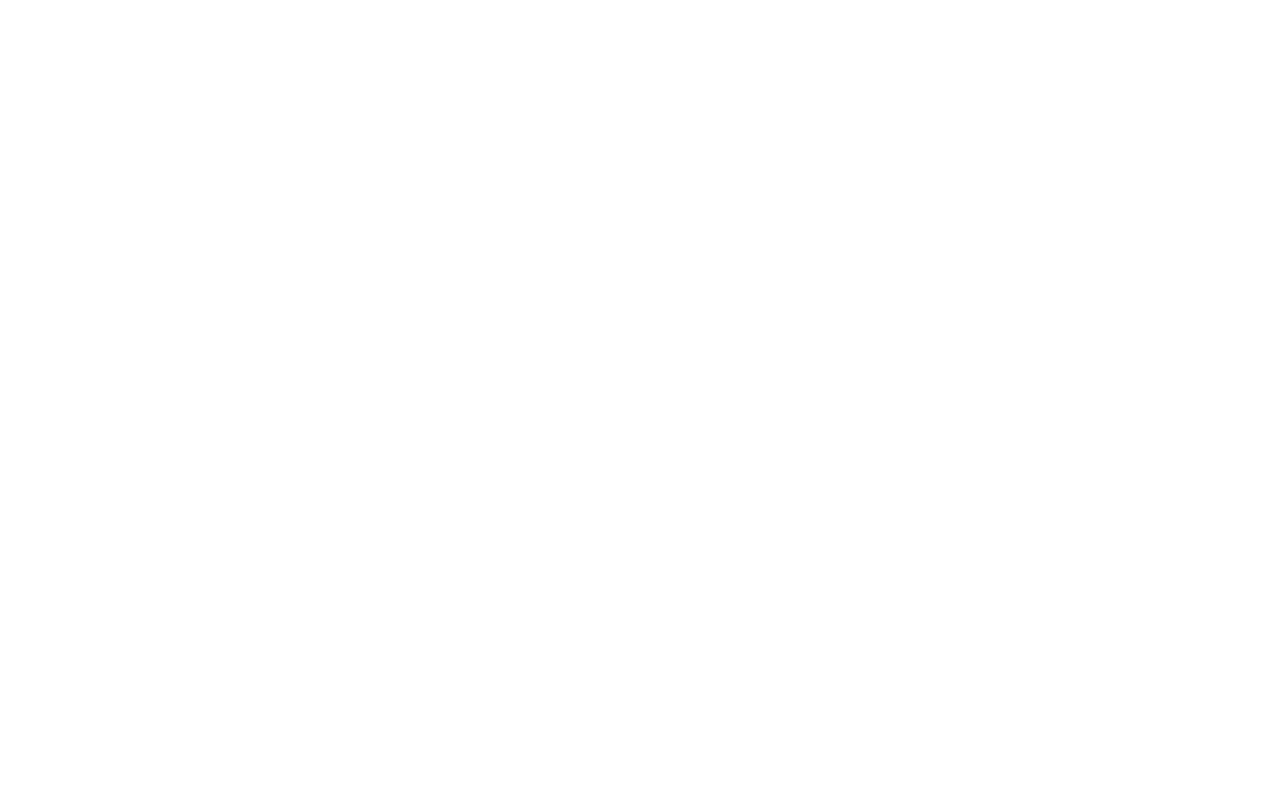
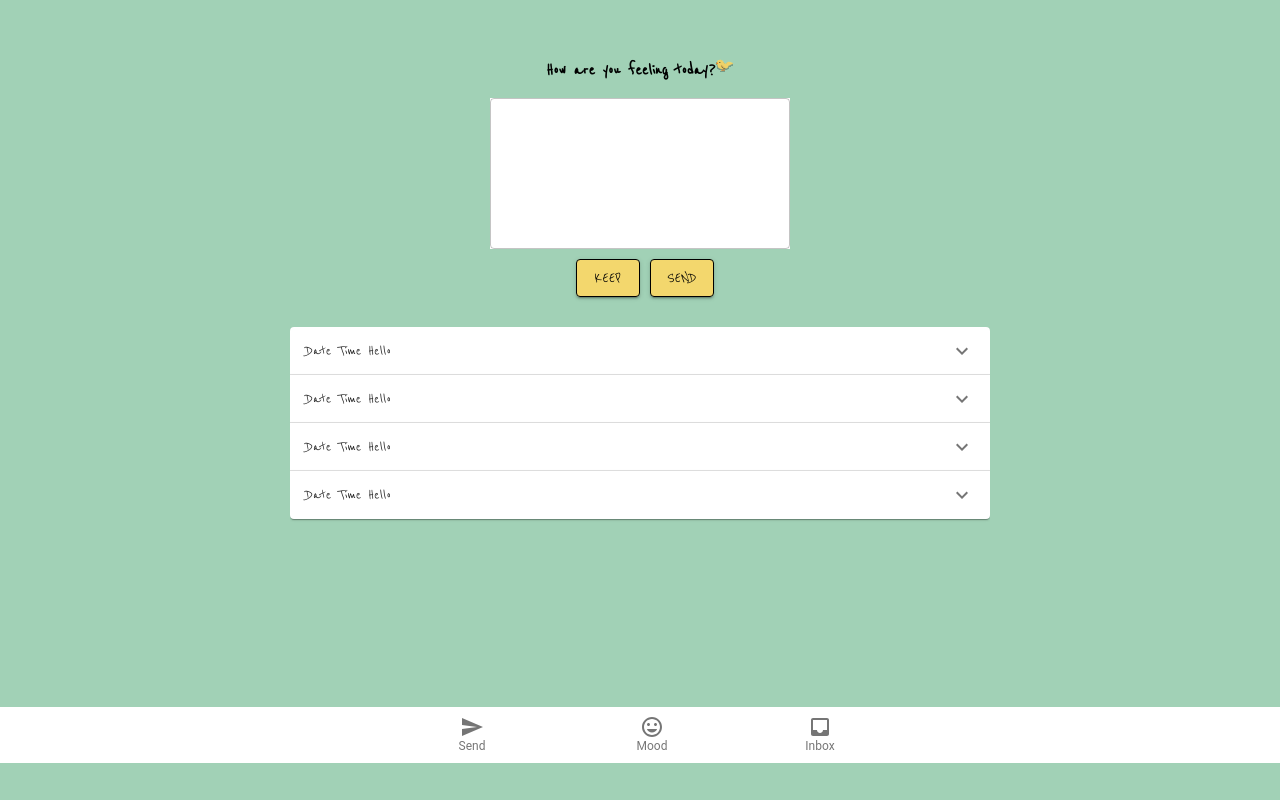
Before and after one commit to kishaprudente/madagascar, a React (Create React App) app in the folder client/: page /dashboard in a window 1280 px wide. Built offline with nearby package versions, Linux system fonts and the light colour scheme; a web font is replaced by a local one.

Commit message:
added bottom nav to dashboard

```diff
--- a/client/package.json
+++ b/client/package.json
@@ -4,11 +4,8 @@
   "private": true,
   "dependencies": {
     "@material-ui/core": "^4.10.1",
-
     "@material-ui/icons": "^4.9.1",
-
     "@material-ui/lab": "^4.0.0-alpha.55",
-
     "@testing-library/jest-dom": "^4.2.4",
     "@testing-library/react": "^9.3.2",
     "@testing-library/user-event": "^7.1.2",
--- a/client/src/App.js
+++ b/client/src/App.js
@@ -1,10 +1,12 @@
 import React from 'react';
+import { BrowserRouter as Router, Switch, Route } from 'react-router-dom';
 
 import Landing from './pages/Landing';
 import Login from './pages/Login';
 import Signup from './pages/Signup';
 import Reply from './pages/Reply';
-import { BrowserRouter as Router, Switch, Route } from 'react-router-dom';
+import Dashboard from './pages/Dashboard';
+// import BottomNav from './components/BottomNav';
 
 function App() {
   return (
@@ -14,6 +16,7 @@ function App() {
           <Route exact path="/" component={Landing} />
           <Route exact path="/login" component={Login} />
           <Route exact path="/signup" component={Signup} />
+          <Route exact path="/dashboard" component={Dashboard} />
           <Route exact path="/reply" component={Reply} />
         </Switch>
       </Router>
--- a/client/src/components/BottomNav.js
+++ b/client/src/components/BottomNav.js
@@ -1,5 +1,36 @@
 import React from 'react';
+import { Link } from 'react-router-dom';
+import { BottomNavigation, BottomNavigationAction } from '@material-ui/core';
+import { makeStyles } from '@material-ui/core/styles';
+import SendIcon from '@material-ui/icons/Send';
+import MoodIcon from '@material-ui/icons/Mood';
+import InboxIcon from '@material-ui/icons/Inbox';
+// import Send from '../assets/Send.svg';
+// import Inbox from '../assets/Inbox.svg';
+// import SendIcon from './SendIcon';
 
-const BottomNav = () => {};
+const useStyles = makeStyles({
+  root: {
+    width: '100vw',
+    bottom: 0,
+  },
+});
+
+const BottomNav = () => {
+  const classes = useStyles();
+
+  return (
+    <BottomNavigation showLabels className={classes.root}>
+      <BottomNavigationAction
+        component={Link}
+        to="/reply"
+        label="Send"
+        icon={<SendIcon />}
+      />
+      <BottomNavigationAction label="Mood" icon={<MoodIcon />} />
+      <BottomNavigationAction label="Inbox" icon={<InboxIcon />} />
+    </BottomNavigation>
+  );
+};
 
 export default BottomNav;
--- a/client/src/pages/Dashboard.js
+++ b/client/src/pages/Dashboard.js
@@ -12,6 +12,8 @@ import {
 import ExpandMoreIcon from '@material-ui/icons/ExpandMore';
 import chirpy from '../assets/chirpy.svg';
 
+import BottomNav from '../components/BottomNav';
+
 const Dashboard = () => {
   const [feelsToSend, setFeelsToSend] = useState('');
 
@@ -24,16 +26,17 @@ const Dashboard = () => {
     <Grid
       container
       style={container}
-      justify='center'
-      alignItems='center'
-      direction='column'
+      justify="center"
+      alignItems="center"
+      direction="column"
+      position="fixed"
     >
       <Grid item />
 
       <Grid item>
         <h3>
           How are you feeling today?
-          <img src={chirpy} alt='chirpy the bird' style={chirpyStyle} />
+          <img src={chirpy} alt="chirpy the bird" style={chirpyStyle} />
         </h3>
       </Grid>
 
@@ -44,29 +47,29 @@ const Dashboard = () => {
             backgroundColor: 'white',
             width: '300px',
           }}
-          id='outlined-multiline-static'
+          id="outlined-multiline-static"
           multiline
           rows={6}
-          variant='outlined'
+          variant="outlined"
           onChange={handleInputChange}
         ></TextField>
       </Grid>
 
       <Grid item style={{ marginBottom: '30px' }}>
-        <Button style={buttonStyle} variant='contained' color='primary'>
+        <Button style={buttonStyle} variant="contained" color="primary">
           Keep
         </Button>
-        <Button style={buttonStyle} variant='contained' color='primary'>
+        <Button style={buttonStyle} variant="contained" color="primary">
           Send
         </Button>
       </Grid>
       <Grid item style={{ marginLeft: '20px', marginRight: '20px' }}>
-        <Box component='div' style={{ height: '380px' }} overflow='auto'>
+        <Box component="div" style={{ height: '380px' }} overflow="auto">
           <ExpansionPanel>
             <ExpansionPanelSummary
               expandIcon={<ExpandMoreIcon />}
-              aria-controls='panel1a-content'
-              id='panel1a-header'
+              aria-controls="panel1a-content"
+              id="panel1a-header"
             >
               Date Time Hello
             </ExpansionPanelSummary>
@@ -79,8 +82,8 @@ const Dashboard = () => {
           <ExpansionPanel>
             <ExpansionPanelSummary
               expandIcon={<ExpandMoreIcon />}
-              aria-controls='panel1a-content'
-              id='panel1a-header'
+              aria-controls="panel1a-content"
+              id="panel1a-header"
             >
               Date Time Hello
             </ExpansionPanelSummary>
@@ -93,8 +96,8 @@ const Dashboard = () => {
           <ExpansionPanel>
             <ExpansionPanelSummary
               expandIcon={<ExpandMoreIcon />}
-              aria-controls='panel1a-content'
-              id='panel1a-header'
+              aria-controls="panel1a-content"
+              id="panel1a-header"
             >
               Date Time Hello
             </ExpansionPanelSummary>
@@ -107,8 +110,8 @@ const Dashboard = () => {
           <ExpansionPanel>
             <ExpansionPanelSummary
               expandIcon={<ExpandMoreIcon />}
-              aria-controls='panel1a-content'
-              id='panel1a-header'
+              aria-controls="panel1a-content"
+              id="panel1a-header"
             >
               Date Time Hello
             </ExpansionPanelSummary>
@@ -120,6 +123,7 @@ const Dashboard = () => {
           </ExpansionPanel>
         </Box>
       </Grid>
+      <BottomNav style={bottomNav} />
     </Grid>
   );
 };
@@ -153,3 +157,9 @@ const buttonStyle = {
   fontFamily: 'Reenie Beanie',
   marginLeft: '10px',
 };
+
+const bottomNav = {
+  width: '100%',
+  position: 'fixed',
+  bottom: 0,
+};
--- a/client/src/pages/Login.js
+++ b/client/src/pages/Login.js
@@ -1,6 +1,7 @@
 import React from 'react';
+import { Link } from 'react-router-dom';
 import { Grid, Button, TextField } from '@material-ui/core';
-import { makeStyles } from '@material-ui/core/styles';
+// import { makeStyles } from '@material-ui/core/styles';
 import chirpy from '../assets/chirpy.svg';
 
 export default function Login() {
@@ -8,40 +9,40 @@ export default function Login() {
     <Grid
       container
       style={container}
-      justify='space-evenly'
-      alignItems='center'
-      direction='column'
+      justify="space-evenly"
+      alignItems="center"
+      direction="column"
     >
       <Grid item />
       <Grid item>
-        <img src={chirpy} alt='chirpy the bird' />
+        <img src={chirpy} alt="chirpy the bird" />
       </Grid>
 
       <Grid item style={{ width: '180px' }}>
         <TextField
           style={{ marginBottom: '10px' }}
-          label='Username'
-          id='outlined-size-normal'
-          defaultValue='Username'
-          variant='outlined'
+          label="Username"
+          id="outlined-size-normal"
+          defaultValue="Username"
+          variant="outlined"
         ></TextField>
         <TextField
           style={{ marginBottom: '10px' }}
-          label='Password'
-          id='outlined-size-normal'
-          defaultValue='Password'
-          variant='outlined'
+          label="Password"
+          id="outlined-size-normal"
+          defaultValue="Password"
+          variant="outlined"
         ></TextField>
       </Grid>
 
       <Grid item>
-        <Button style={buttonStyle} variant='contained' color='primary'>
+        <Button style={buttonStyle} variant="contained" color="primary">
           Login
         </Button>
       </Grid>
 
       <Grid item>
-        <a href='#'>No account? Sign up!</a>
+        No account? <Link to="/signup">Sign up</Link>
       </Grid>
       <Grid item></Grid>
     </Grid>
@@ -55,14 +56,14 @@ const container = {
   flexGrow: '1',
 };
 
-const chirpyStyle = {
-  top: '185px',
-  textAlign: 'center',
-  left: '40%',
-  right: '40%',
-  width: '4em',
-  height: '4em',
-};
+// const chirpyStyle = {
+//   top: '185px',
+//   textAlign: 'center',
+//   left: '40%',
+//   right: '40%',
+//   width: '4em',
+//   height: '4em',
+// };
 
 const buttonStyle = {
   color: 'black',
--- a/client/src/pages/Signup.js
+++ b/client/src/pages/Signup.js
@@ -1,6 +1,7 @@
 import React from 'react';
+import { Link } from 'react-router-dom';
 import { Grid, Button, TextField } from '@material-ui/core';
-import { makeStyles } from '@material-ui/core/styles';
+// import { makeStyles } from '@material-ui/core/styles';
 import chirpy from '../assets/chirpy.svg';
 
 export default function Signup() {
@@ -8,47 +9,47 @@ export default function Signup() {
     <Grid
       container
       style={container}
-      justify='space-evenly'
-      alignItems='center'
-      direction='column'
+      justify="space-evenly"
+      alignItems="center"
+      direction="column"
     >
       <Grid item />
       <Grid item>
-        <img src={chirpy} alt='chirpy the bird' />
+        <img src={chirpy} alt="chirpy the bird" />
       </Grid>
 
       <Grid item style={{ width: '180px' }}>
         <TextField
           style={{ marginBottom: '10px' }}
-          label='Username'
-          id='outlined-size-normal'
-          defaultValue='Username'
-          variant='outlined'
+          label="Username"
+          id="outlined-size-normal"
+          defaultValue="Username"
+          variant="outlined"
         ></TextField>
         <TextField
           style={{ marginBottom: '10px' }}
-          label='Password'
-          id='outlined-size-normal'
-          defaultValue='Password'
-          variant='outlined'
+          label="Password"
+          id="outlined-size-normal"
+          defaultValue="Password"
+          variant="outlined"
         ></TextField>
         <TextField
           style={{ marginBottom: '10px' }}
-          label='Confirm Password'
-          id='outlined-size-normal'
-          defaultValue='Password'
-          variant='outlined'
+          label="Confirm Password"
+          id="outlined-size-normal"
+          defaultValue="Password"
+          variant="outlined"
         ></TextField>
       </Grid>
 
       <Grid item>
-        <Button style={buttonStyle} variant='contained' color='primary'>
+        <Button style={buttonStyle} variant="contained" color="primary">
           Sign Up
         </Button>
       </Grid>
 
       <Grid item>
-        <a href='#'>Already have an account? Login!</a>
+        Already have an account? <Link to="/login">Login</Link>
       </Grid>
       <Grid item></Grid>
     </Grid>
@@ -62,14 +63,14 @@ const container = {
   flexGrow: '1',
 };
 
-const chirpyStyle = {
-  top: '185px',
-  textAlign: 'center',
-  left: '40%',
-  right: '40%',
-  width: '4em',
-  height: '4em',
-};
+// const chirpyStyle = {
+//   top: '185px',
+//   textAlign: 'center',
+//   left: '40%',
+//   right: '40%',
+//   width: '4em',
+//   height: '4em',
+// };
 
 const buttonStyle = {
   color: 'black',
```
Also changed, not shown: client/src/assets/Inbox.svg (added), client/src/assets/Send.svg (added).
